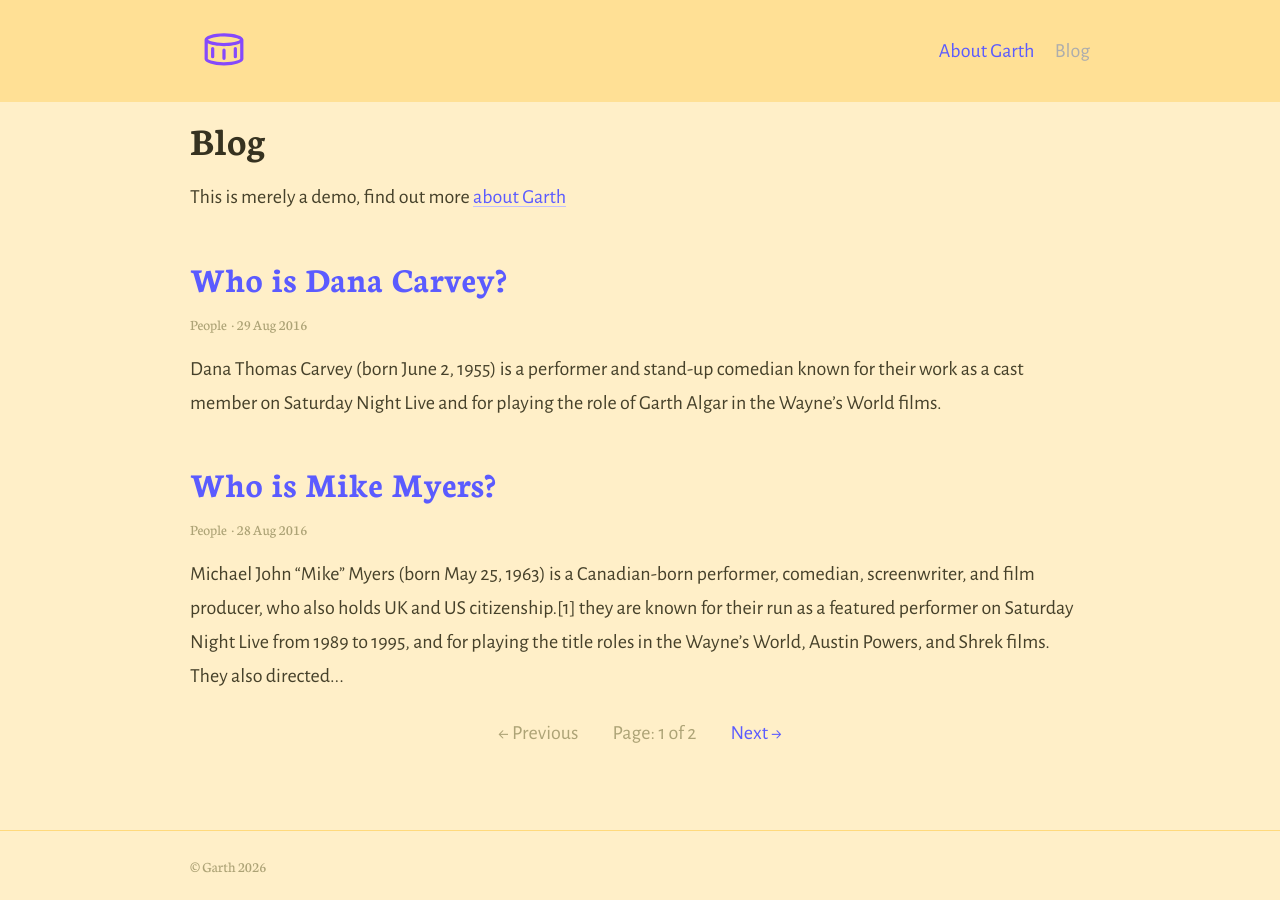
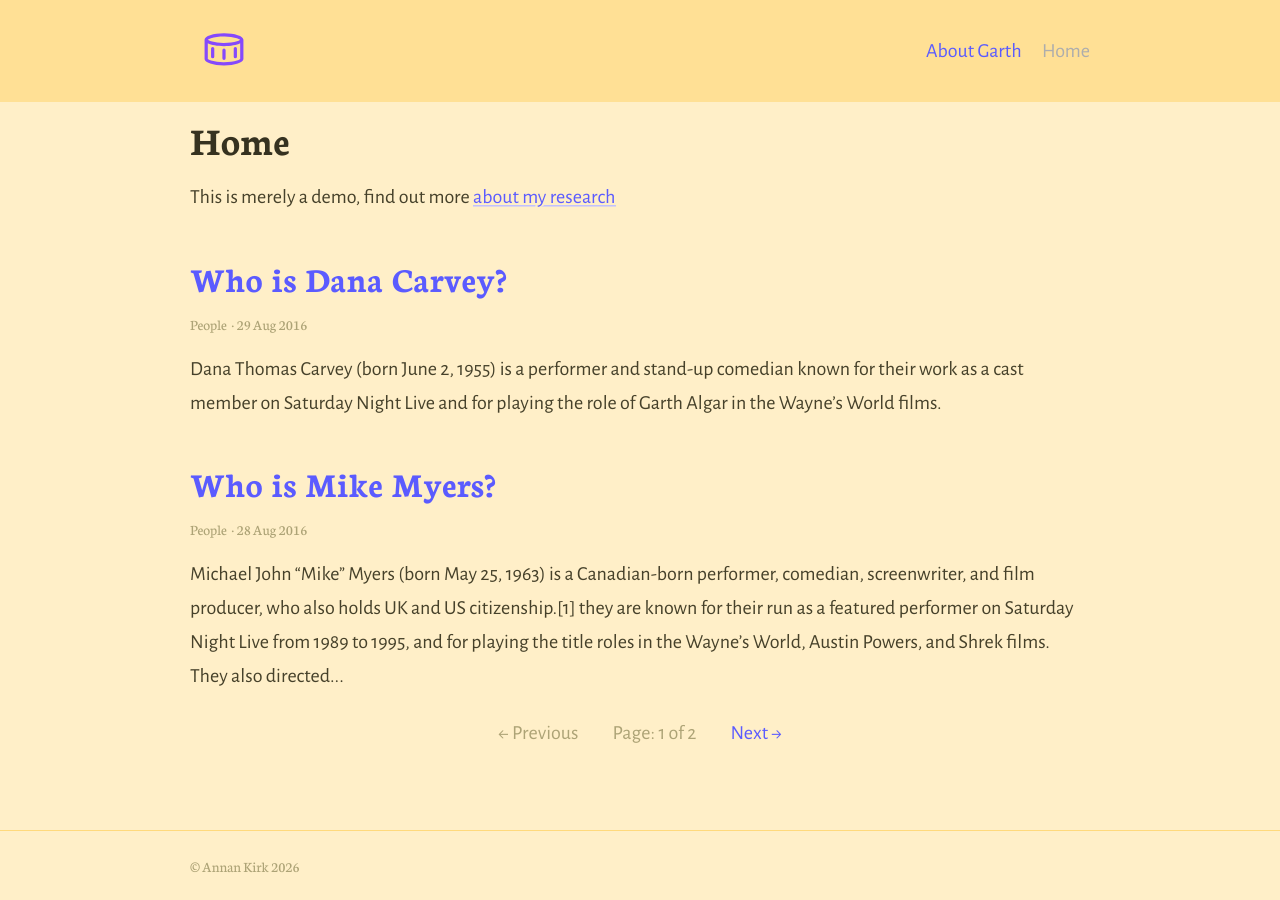
Before and after one commit to annankirk/annankirk.github.io, a Jekyll site: the page built from index.html, in a window 1280 px wide. Built offline with Jekyll 4.4.1, drawn with Linux system fonts in a browser that asks for light colours; the list of posts is cut into pages by our own code.

Commit message:
Update _config.yml

```diff
--- a/_config.yml
+++ b/_config.yml
@@ -32,14 +32,14 @@ sass:
   style: compressed # Style compression
 permalink: pretty  # Permalink style (/YYYY/MM/DD/page-name/)
 excerpt_separator: <!-- more --> # Marks end of excerpt in posts
-timezone: Europe/London # Timezone for blog posts and alike
+timezone:  # Timezone for blog posts and alike
 
 # 5. Collections
 collections:
   posts:
-    title: Blog # Needed for Siteleaf
+    title: Home # Needed for Siteleaf
     output: true
-    description: "This is merely a demo, find out more [about Garth](about)" # The post list page content
+    description: "This is merely a demo, find out more [about my research](about)" # The post list page content
 
 # 6. Jekyll collections settings
 defaults:
@@ -58,10 +58,10 @@ defaults:
 
 # 7. Site settings
 encoding: utf-8 # Make sure the encoding is right
-title: "Garth" # Site name or title
+title: "Annan Kirk" # Site name or title
 logo: "/assets/logo.svg" # Site logo
 # favicon: "/favicon.ico" # Uncomment to add custom favicon, or leave as is to use site logo
-description: "A really basic theme for Jekyll, using the official Jekyll theme implementation" # Site description and default description
-url: "https://garth.darn.es" # Site url
+description: "Michigan State University" # Site description and default description
+url: "https://annankirk.github.io" # Site url
 baseurl: ""
 lang: en-GB
```
